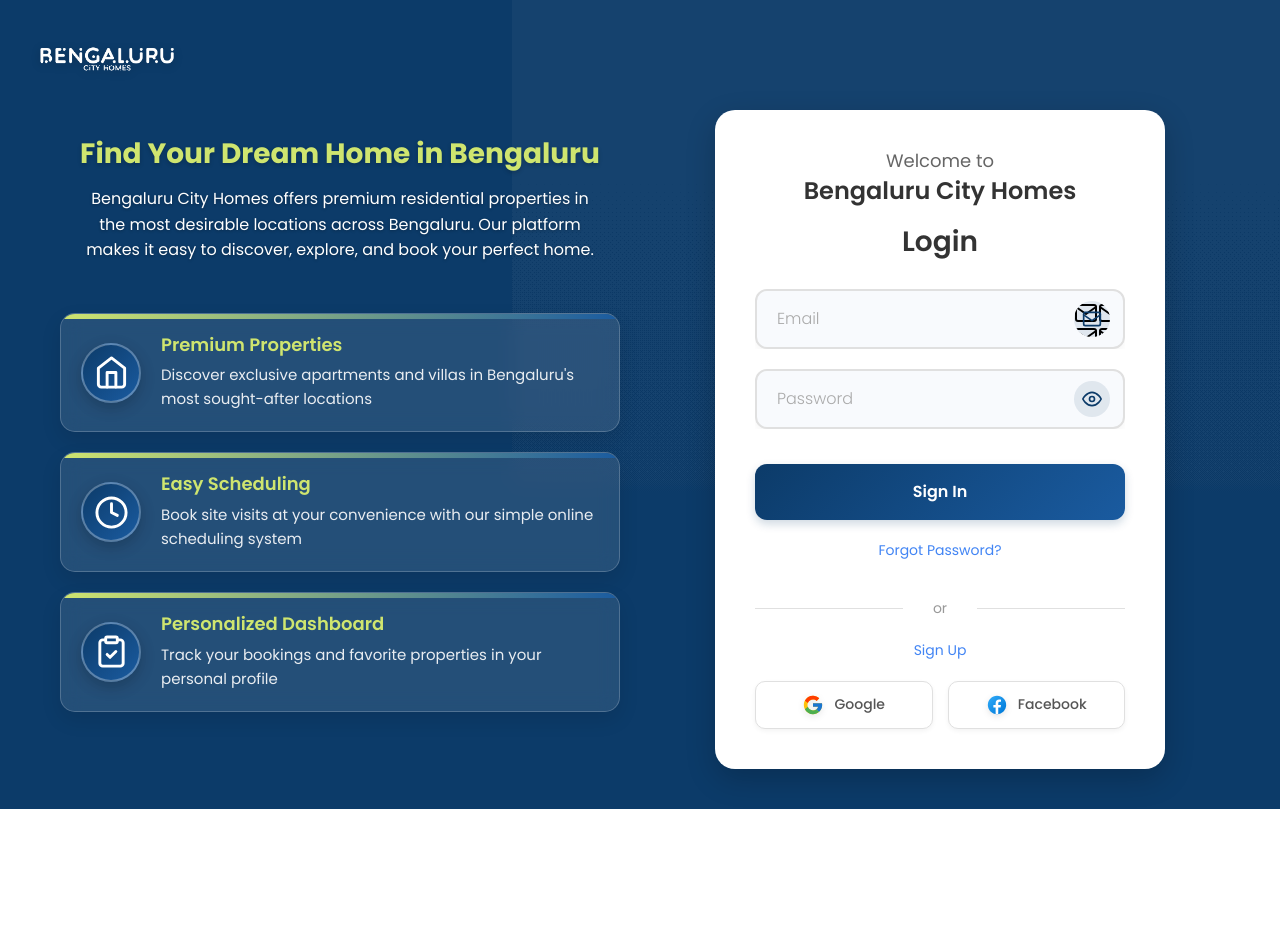
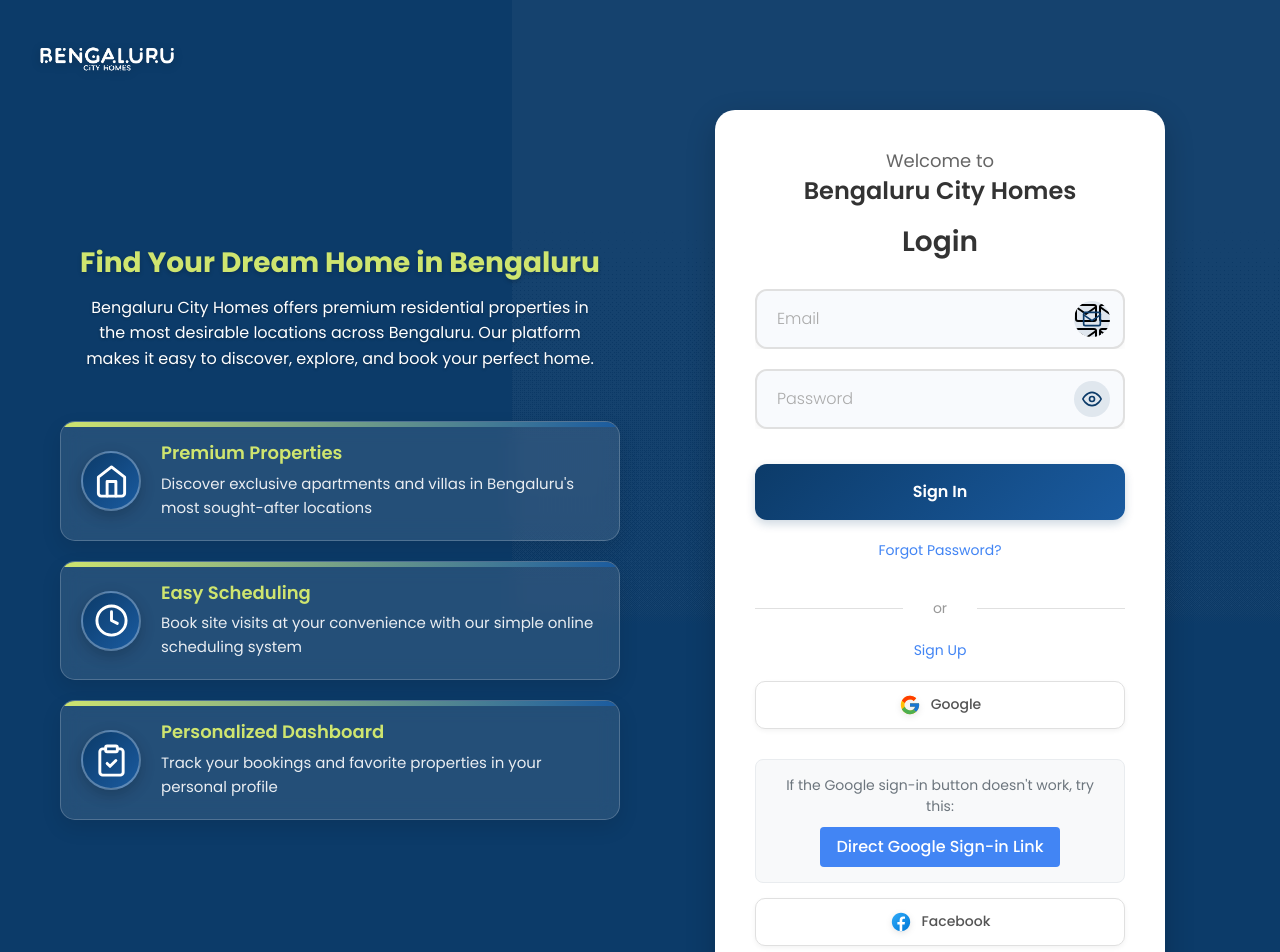
Before and after one commit to CipherSculptor/bengaluru-city-homes, a React (Create React App) app: page /login in a window 1280 px wide. Shown: the top 952 px of the page. Before the commit the page ends 809 px from the top, so only its background shows below. Built offline with nearby package versions, Linux system fonts and the light colour scheme; no server answers; a web font is replaced by a local one.

Commit message:
Fix Google sign-in: Add direct link fallback, improve error handling, and add localStorage tracking

```diff
--- a/src/components/auth/Login.css
+++ b/src/components/auth/Login.css
@@ -584,8 +584,41 @@
 /* Social Login */
 .social-login {
   display: flex;
-  justify-content: space-between;
+  flex-direction: column;
   gap: 15px;
+}
+
+/* Fallback message */
+.fallback-message {
+  margin-top: 15px;
+  padding: 15px;
+  background-color: #f8f9fa;
+  border-radius: 8px;
+  border: 1px solid #e9ecef;
+  text-align: center;
+}
+
+.fallback-message p {
+  font-size: 14px;
+  color: #6c757d;
+  margin-bottom: 10px;
+}
+
+.fallback-link {
+  display: inline-block;
+  padding: 8px 16px;
+  background-color: #4285F4;
+  color: white;
+  border-radius: 4px;
+  text-decoration: none;
+  font-weight: 500;
+  transition: background-color 0.3s;
+}
+
+.fallback-link:hover {
+  background-color: #3367D6;
+  text-decoration: none;
+  color: white;
 }
 
 .google-btn,
--- a/src/components/auth/Login.js
+++ b/src/components/auth/Login.js
@@ -63,6 +63,10 @@ const Login = () => {
       // Show a message to the user that we're preparing the Google sign-in
       setLoginSuccess(true); // Reuse the success message UI for loading
 
+      // Set a flag in localStorage to track auth in progress
+      localStorage.setItem("authInProgress", "true");
+      console.log("Setting auth in progress flag");
+
       // Set a timeout to handle potential delays
       const signInTimeout = setTimeout(() => {
         setError(
@@ -70,10 +74,18 @@ const Login = () => {
         );
         setLoading(false);
         setLoginSuccess(false);
-      }, 10000); // 10 seconds timeout
+        localStorage.removeItem("authInProgress"); // Clear the flag on timeout
+      }, 15000); // 15 seconds timeout
+
+      // Log the current URL for debugging
+      console.log("Current URL:", window.location.href);
+
+      // Log the attempt
+      console.log("Attempting Google sign-in...");
 
       // This will redirect to Google sign-in page
-      await signInWithGoogle();
+      const result = await signInWithGoogle();
+      console.log("Sign-in function returned:", result);
 
       // Clear the timeout if the redirect happens successfully
       clearTimeout(signInTimeout);
@@ -81,9 +93,10 @@ const Login = () => {
       // The page will reload after redirect, so we don't need to handle success here
     } catch (error) {
       console.error("Google sign-in error:", error);
-      setError("An unexpected error occurred. Please try again.");
+      setError("An unexpected error occurred: " + error.message);
       setLoading(false);
       setLoginSuccess(false);
+      localStorage.removeItem("authInProgress"); // Clear the flag on error
     }
   };
 
@@ -332,6 +345,18 @@ const Login = () => {
                 </svg>
                 <span>Google</span>
               </button>
+
+              {/* Fallback direct link to Firebase auth */}
+              <div className="fallback-message">
+                <p>If the Google sign-in button doesn't work, try this:</p>
+                <a
+                  href="https://bengalurucityhomes.firebaseapp.com/__/auth/handler?apiKey=AIzaSyCC8zSd4DKiuIyHndqEbGvfxowOPUWlX8g&authType=signInViaRedirect&providerId=google.com"
+                  className="fallback-link"
+                  target="_self"
+                >
+                  Direct Google Sign-in Link
+                </a>
+              </div>
               <button type="button" className="facebook-btn" disabled={loading}>
                 <svg
                   xmlns="http://www.w3.org/2000/svg"
--- a/src/components/auth/SignUp.css
+++ b/src/components/auth/SignUp.css
@@ -499,10 +499,43 @@
 /* Social Login */
 .social-login {
   display: flex;
-  justify-content: center;
+  flex-direction: column;
   gap: 15px;
   margin-top: 10px;
   width: 100%;
+}
+
+/* Fallback message */
+.fallback-message {
+  margin-top: 15px;
+  padding: 15px;
+  background-color: #f8f9fa;
+  border-radius: 8px;
+  border: 1px solid #e9ecef;
+  text-align: center;
+}
+
+.fallback-message p {
+  font-size: 14px;
+  color: #6c757d;
+  margin-bottom: 10px;
+}
+
+.fallback-link {
+  display: inline-block;
+  padding: 8px 16px;
+  background-color: #4285F4;
+  color: white;
+  border-radius: 4px;
+  text-decoration: none;
+  font-weight: 500;
+  transition: background-color 0.3s;
+}
+
+.fallback-link:hover {
+  background-color: #3367D6;
+  text-decoration: none;
+  color: white;
 }
 
 .google-btn,
--- a/src/components/auth/SignUp.js
+++ b/src/components/auth/SignUp.js
@@ -86,6 +86,10 @@ const SignUp = () => {
       // Show a message to the user that we're preparing the Google sign-in
       setSignupSuccess(true); // Reuse the success message UI for loading
 
+      // Set a flag in localStorage to track auth in progress
+      localStorage.setItem("authInProgress", "true");
+      console.log("Setting auth in progress flag");
+
       // Set a timeout to handle potential delays
       const signInTimeout = setTimeout(() => {
         setError(
@@ -93,10 +97,18 @@ const SignUp = () => {
         );
         setLoading(false);
         setSignupSuccess(false);
-      }, 10000); // 10 seconds timeout
+        localStorage.removeItem("authInProgress"); // Clear the flag on timeout
+      }, 15000); // 15 seconds timeout
+
+      // Log the current URL for debugging
+      console.log("Current URL:", window.location.href);
+
+      // Log the attempt
+      console.log("Attempting Google sign-in...");
 
       // This will redirect to Google sign-in page
-      await signInWithGoogle();
+      const result = await signInWithGoogle();
+      console.log("Sign-in function returned:", result);
 
       // Clear the timeout if the redirect happens successfully
       clearTimeout(signInTimeout);
@@ -104,9 +116,10 @@ const SignUp = () => {
       // The page will reload after redirect, so we don't need to handle success here
     } catch (error) {
       console.error("Google sign-in error:", error);
-      setError("An unexpected error occurred. Please try again.");
+      setError("An unexpected error occurred: " + error.message);
       setLoading(false);
       setSignupSuccess(false);
+      localStorage.removeItem("authInProgress"); // Clear the flag on error
     }
   };
 
@@ -414,6 +427,18 @@ const SignUp = () => {
                 </svg>
                 <span>Google</span>
               </button>
+
+              {/* Fallback direct link to Firebase auth */}
+              <div className="fallback-message">
+                <p>If the Google sign-in button doesn't work, try this:</p>
+                <a
+                  href="https://bengalurucityhomes.firebaseapp.com/__/auth/handler?apiKey=AIzaSyCC8zSd4DKiuIyHndqEbGvfxowOPUWlX8g&authType=signInViaRedirect&providerId=google.com"
+                  className="fallback-link"
+                  target="_self"
+                >
+                  Direct Google Sign-in Link
+                </a>
+              </div>
             </div>
           </div>
         </div>
--- a/src/context/AuthContext.js
+++ b/src/context/AuthContext.js
@@ -36,25 +36,26 @@ export const AuthProvider = ({ children }) => {
   // Google sign-in function
   const signInWithGoogle = async () => {
     try {
+      console.log("Starting Google sign-in process...");
       const provider = new GoogleAuthProvider();
 
-      // Add scopes for better user experience
-      provider.addScope("profile");
+      // Simplify the provider configuration
       provider.addScope("email");
 
-      // Set custom parameters
+      // Use a simpler configuration
       provider.setCustomParameters({
         prompt: "select_account",
-        login_hint: "user@example.com",
-        access_type: "online", // Use 'offline' if you need a refresh token
       });
 
+      console.log("Initiating redirect to Google...");
       // Use redirect instead of popup for better compatibility
       await signInWithRedirect(auth, provider);
+      console.log("Redirect initiated"); // This may not be logged due to redirect
       return { success: true };
     } catch (error) {
       console.error("Google sign-in error:", error);
-      let errorMessage = "Failed to sign in with Google";
+      let errorMessage =
+        "Failed to sign in with Google: " + (error.message || error);
       return { success: false, error: errorMessage };
     }
   };
@@ -64,29 +65,53 @@ export const AuthProvider = ({ children }) => {
     const handleRedirectResult = async () => {
       try {
         console.log("Checking for redirect result...");
+        // Add a flag to localStorage to track if we're in the middle of auth
+        const isAuthInProgress = localStorage.getItem("authInProgress");
+        console.log("Auth in progress?", isAuthInProgress);
+
         const result = await getRedirectResult(auth);
+        console.log("Redirect result:", result ? "Received" : "None");
+
         if (result && result.user) {
           // User successfully signed in with redirect
-          console.log("Redirect sign-in successful");
+          console.log("Redirect sign-in successful", result.user.email);
           setCurrentUser(result.user);
+          localStorage.removeItem("authInProgress"); // Clear the flag
 
-          // You could add additional user data handling here
-          // For example, storing user preferences or redirecting to a specific page
+          // Show success alert
+          alert("Google sign-in successful!");
+
+          // Redirect to home page
+          window.location.href = "/";
         } else {
           console.log("No redirect result found");
+          if (isAuthInProgress) {
+            console.log("Auth was in progress but no result found");
+            localStorage.removeItem("authInProgress"); // Clear the flag
+          }
         }
       } catch (error) {
         console.error("Error with redirect sign-in:", error);
-        // You could add more specific error handling here based on error codes
+        localStorage.removeItem("authInProgress"); // Clear the flag on error
+        alert("Error with Google sign-in: " + error.message);
       }
     };
 
-    // Set a timeout to handle potential delays
-    const timeoutId = setTimeout(() => {
-      handleRedirectResult();
-    }, 500); // Small delay to ensure Firebase is fully initialized
+    // Execute immediately
+    handleRedirectResult();
 
-    return () => clearTimeout(timeoutId);
+    // Also set up a listener for auth state changes
+    const unsubscribeAuth = onAuthStateChanged(auth, (user) => {
+      console.log("Auth state changed:", user ? user.email : "No user");
+      if (user) {
+        setCurrentUser(user);
+        localStorage.removeItem("authInProgress"); // Clear the flag
+      }
+    });
+
+    return () => {
+      unsubscribeAuth(); // Clean up the auth state listener
+    };
   }, []);
 
   // Login function
```
